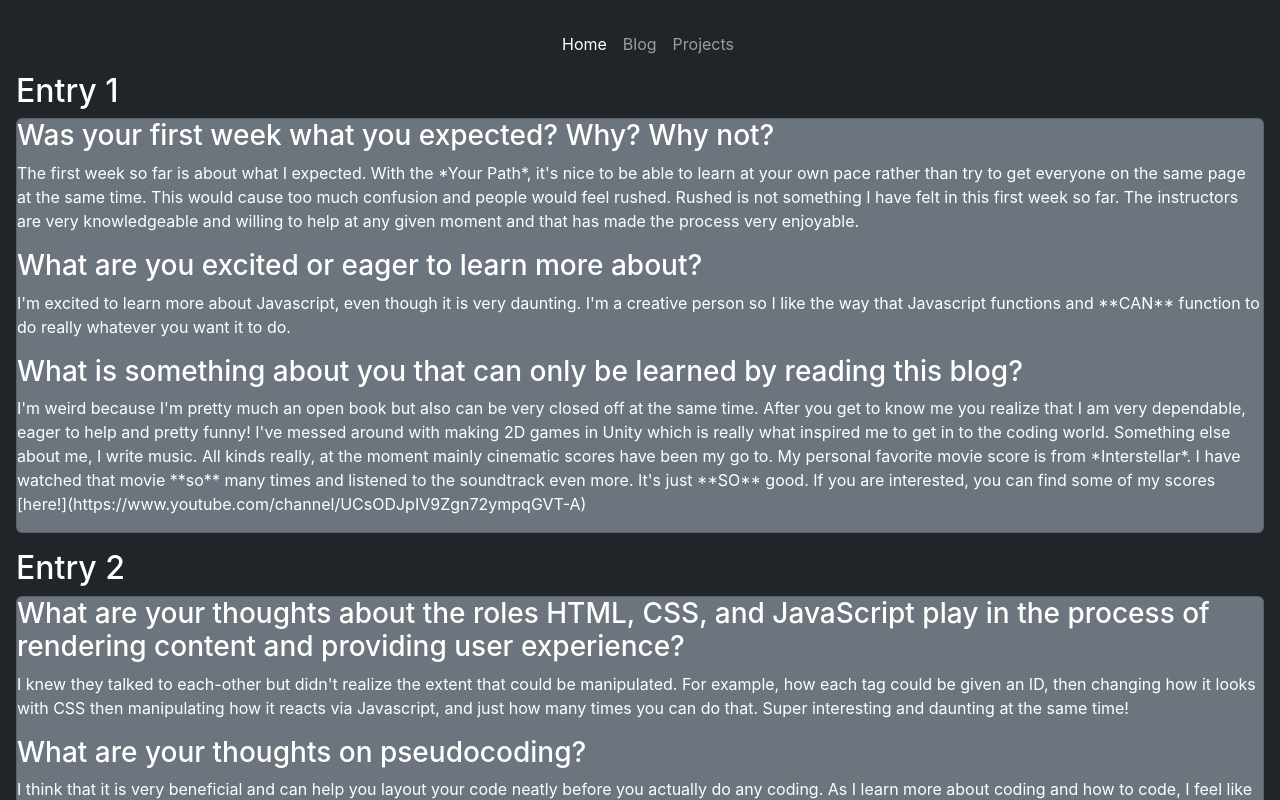
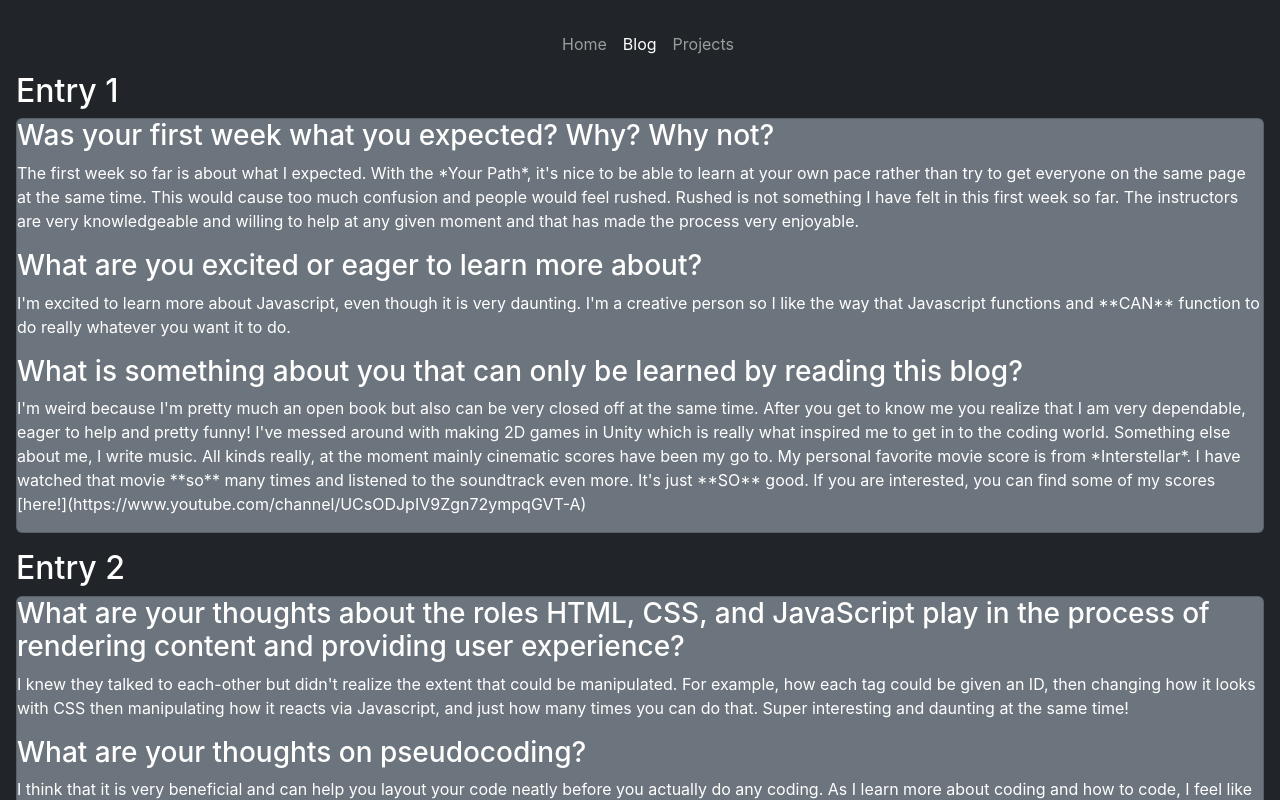
Before and after one commit to psoper1/psoper1.github.io, a React (Create React App) app in the folder app/: page /blog in a window 1280 px wide. Shown: the top 800 px of the page. Built offline with nearby package versions, Linux system fonts and the light colour scheme; the HTML template or start-up script is replaced by a standard one; a web font is replaced by a local one.

Commit message:
fixed active nav link

```diff
--- a/app/src/App.css
+++ b/app/src/App.css
@@ -19,6 +19,10 @@
   #theNav {
     display: none;
   }
+}
+
+.active {
+  color: blue;
 }
 
 .carousel-text-color {
--- a/app/src/Components/Home.js
+++ b/app/src/Components/Home.js
@@ -1,5 +1,4 @@
 import AboutMe from "./AboutMe";
-import Footer from "./Footer";
 import MainContainer from "./Main Container/MainContainer";
 import NavBar from "./NavBar";
 
@@ -9,7 +8,6 @@ function Home() {
         <NavBar />
         <MainContainer />
         <AboutMe />
-        {/* <Footer /> */}
         </>
     )
 }
--- a/app/src/Components/Main Container/SocialIcons.js
+++ b/app/src/Components/Main Container/SocialIcons.js
@@ -11,6 +11,7 @@ function SocialIcons() {
                 <li><a className="github" href="https://github.com/psoper1"><svg xmlns="http://www.w3.org/2000/svg" width="40" height="40" fill="currentColor" className="bi bi-github" viewBox="0 0 16 16">
                     <path d="M8 0C3.58 0 0 3.58 0 8c0 3.54 2.29 6.53 5.47 7.59.4.07.55-.17.55-.38 0-.19-.01-.82-.01-1.49-2.01.37-2.53-.49-2.69-.94-.09-.23-.48-.94-.82-1.13-.28-.15-.68-.52-.01-.53.63-.01 1.08.58 1.23.82.72 1.21 1.87.87 2.33.66.07-.52.28-.87.51-1.07-1.78-.2-3.64-.89-3.64-3.95 0-.87.31-1.59.82-2.15-.08-.2-.36-1.02.08-2.12 0 0 .67-.21 2.2.82.64-.18 1.32-.27 2-.27.68 0 1.36.09 2 .27 1.53-1.04 2.2-.82 2.2-.82.44 1.1.16 1.92.08 2.12.51.56.82 1.27.82 2.15 0 3.07-1.87 3.75-3.65 3.95.29.25.54.73.54 1.48 0 1.07-.01 1.93-.01 2.2 0 .21.15.46.55.38A8.012 8.012 0 0 0 16 8c0-4.42-3.58-8-8-8z" />
                 </svg></a></li>
+                {/* eslint-disable-next-line */}
                 <li><a className="telephone" href=""><svg xmlns="http://www.w3.org/2000/svg" width="40" height="40" fill="currentColor" className="bi bi-telephone-fill" viewBox="0 0 16 16">
                     <path fillRule="evenodd" d="M1.885.511a1.745 1.745 0 0 1 2.61.163L6.29 2.98c.329.423.445.974.315 1.494l-.547 2.19a.678.678 0 0 0 .178.643l2.457 2.457a.678.678 0 0 0 .644.178l2.189-.547a1.745 1.745 0 0 1 1.494.315l2.306 1.794c.829.645.905 1.87.163 2.611l-1.034 1.034c-.74.74-1.846 1.065-2.877.702a18.634 18.634 0 0 1-7.01-4.42 18.634 18.634 0 0 1-4.42-7.009c-.362-1.03-.037-2.137.703-2.877L1.885.511z" />
                 </svg></a>
--- a/app/src/Components/NavBar.js
+++ b/app/src/Components/NavBar.js
@@ -1,4 +1,5 @@
 import { useState } from "react";
+import { NavLink } from "react-router-dom";
 
 function NavBar() {
 
@@ -16,18 +17,14 @@ function NavBar() {
                     </button>
                     <div className="nav justify-content-center navbar-collapse" id="navbarNavAltMarkup">
                         {showMenu && <div className="navbar-nav">
-                            {/* eslint-disable-next-line */}
-                            <a className="nav-link active" aria-current="page" href="/">Home</a>
-                            <a className="nav-link" href="/blog">Blog</a>
-                            <a className="nav-link" href="/projects">Projects</a>
-
+                            <NavLink to="/" className="nav-link">Home</NavLink>
+                            <NavLink to="/blog" className="nav-link">Blog</NavLink>
+                            <NavLink to="/projects" className="nav-link">Projects</NavLink>
                         </div>}
                         <div id="theNav" className="navbar-nav">
-                            {/* eslint-disable-next-line */}
-                            <a className="nav-link active" aria-current="page" href="/">Home</a>
-                            <a className="nav-link" href="/blog">Blog</a>
-                            <a className="nav-link" href="/projects">Projects</a>
-
+                            <NavLink to="/" activeClassName="selected" className="nav-link">Home</NavLink>
+                            <NavLink to="/blog" activeClassName="selected" className="nav-link">Blog</NavLink>
+                            <NavLink to="/projects" activeClassName="selected" className="nav-link">Projects</NavLink>
                         </div>
                     </div>
                 </div>
```
Also changed, not shown: app/src/Components/ProjectsCode.js (+5 -59 lines).
